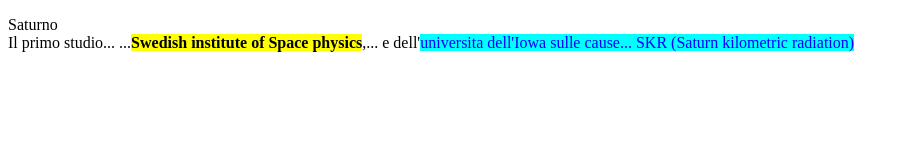
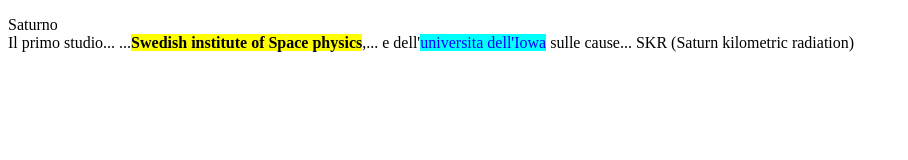
Before and after one commit to r22-4ar-ba/r22-4ar-ba.github.io, a plain HTML site: page Esercizi/ES5.html in a window 1280 px wide. Shown: the whole page, without its empty margins (0-908 px from the left). Drawn offline with Linux system fonts and the light colour scheme.

Commit message:
Update ES5.html

```diff
--- a/Esercizi/ES5.html
+++ b/Esercizi/ES5.html
@@ -21,7 +21,7 @@
     <p class="sfondo-beige">
     Saturno <br>
       Il primo studio... ...<strong class="giallo">Swedish institute of Space physics</strong>,...
-    e dell'<span class="blue">universita dell'Iowa
+      e dell'<span class="blue">universita dell'Iowa</span>
     sulle cause...
     SKR (Saturn kilometric radiation)
       </p>
```
